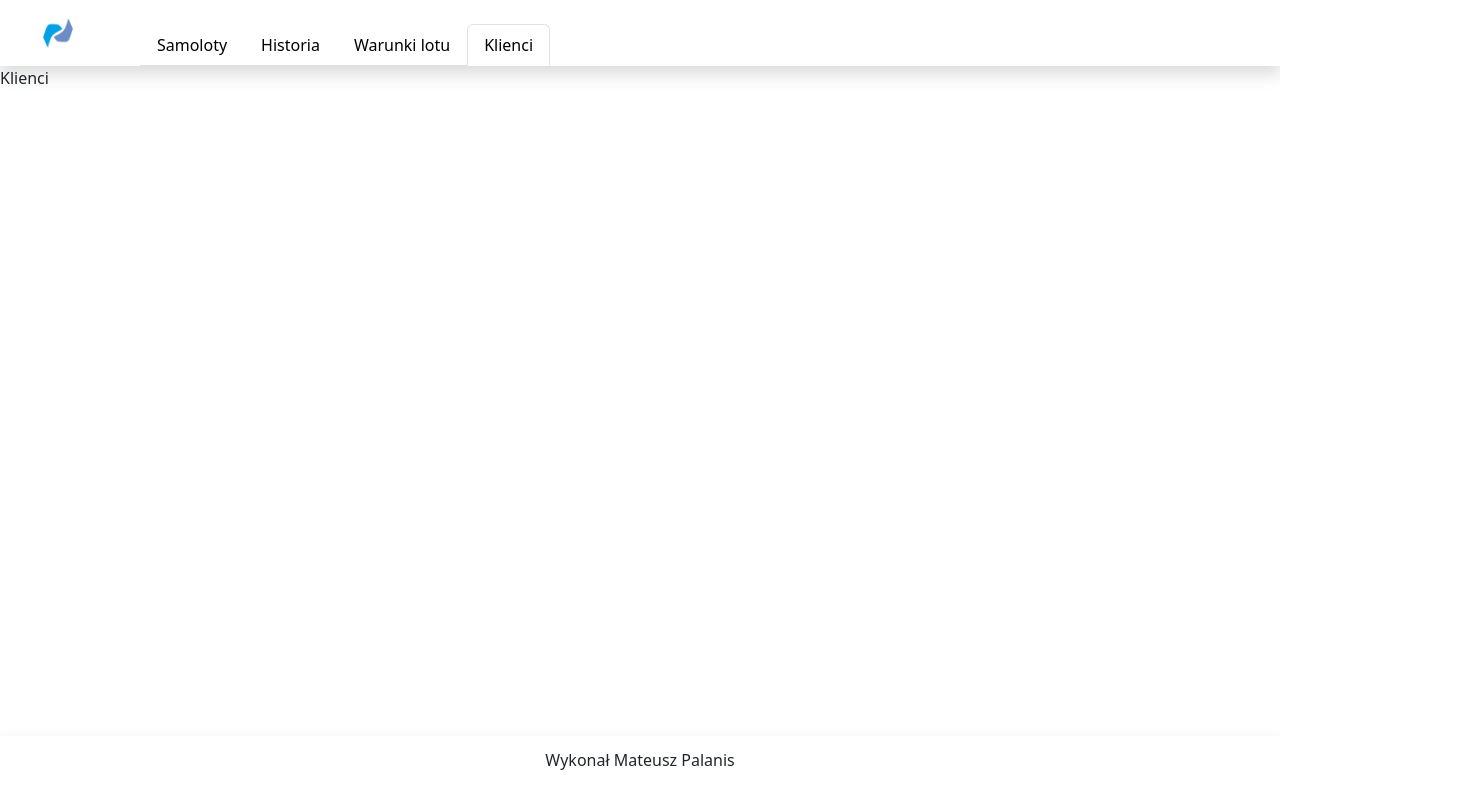
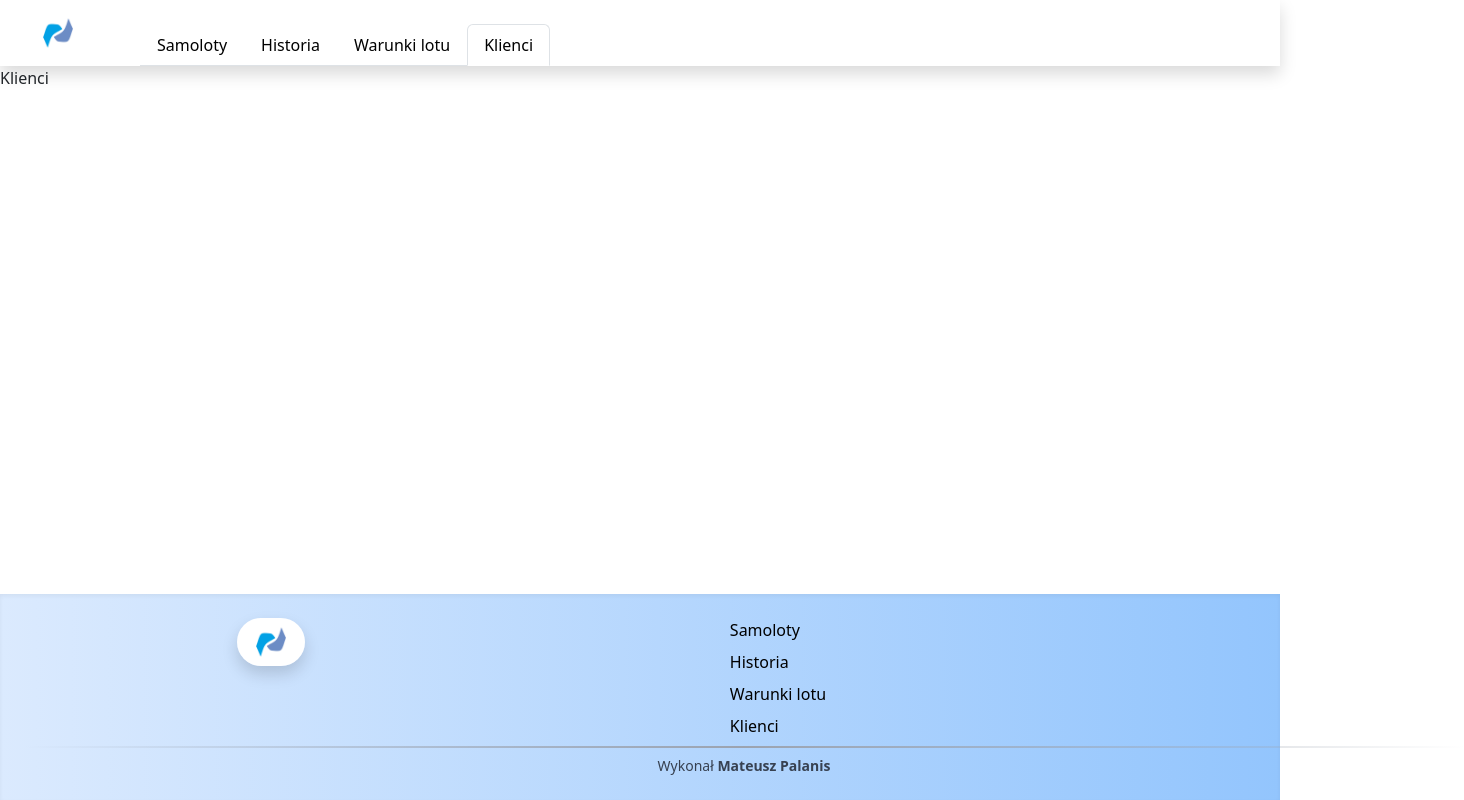
Before and after one commit to mateuszo19/interfejsy, a React (Create React App) app: page /clients in a window 1280 px wide. Shown: the whole page, 1464 px wide, since content can reach past the window. Built offline with nearby package versions, Linux system fonts and the light colour scheme.

Commit message:
export links, add links in footer

```diff
--- a/src/components/Footer/Footer.tsx
+++ b/src/components/Footer/Footer.tsx
@@ -1,8 +1,41 @@
-const Footer = () => (
+import {NavLink} from "react-router-dom";
+import links from "../const/links";
 
-    <footer className="w-full h-16 flex items-center justify-center shadow">
-        <p>Wykonał Mateusz Palanis</p>
-    </footer>
-    );
+const Footer = () => {
+
+    return (
+        <footer className="w-full flex flex-col px-4 py-6 bg-gradient-to-r from-blue-100 to-blue-300  shadow-inner">
+            <div className="w-full flex flex-col gap-2 text-center lg:w-[1440px] m-auto">
+                <div className="flex justify-around">
+                    <div>
+                        <NavLink to="/">
+                            <img src="logo.jpg" className="h-12 rounded-full shadow" alt="Logo" />
+                        </NavLink>
+                    </div>
+                    <div className="flex flex-col gap-2 items-start">
+                        {
+                            links.map((link, index) => (
+                                    <NavLink
+                                        key={'FooterLink' + index}
+                                        to={link.url}
+                                        className={({ isActive }) => `nav-link cursor-pointer text-black ${isActive ? "active" : ""}`}
+                                    >
+                                        {link.label}
+                                    </NavLink>
+                            ))
+                        }
+                    </div>
+                    <div></div>
+                </div>
+                <div className="flex flex-col gap-2 w-full">
+                    <div className="w-full h-[2px] bg-gradient-to-r from-transparent via-gray-400 to-transparent" />
+                    <p className="text-sm text-gray-700 p-0 m-auto">
+                        Wykonał <span className="font-semibold">Mateusz Palanis</span>
+                    </p>
+                </div>
+            </div>
+        </footer>
+    )
+};
 
 export default Footer;
--- a/src/components/Header/Header.tsx
+++ b/src/components/Header/Header.tsx
@@ -1,4 +1,5 @@
 import { NavLink } from "react-router-dom";
+import links from "../const/links";
 
 const Header = () => {
     return (
@@ -8,38 +9,18 @@ const Header = () => {
             </NavLink>
             <div className="flex px-4 pt-4 gap-4">
                 <ul className="nav nav-tabs">
-                    <li className="nav-item">
-                        <NavLink
-                            to="/planes"
-                            className={({ isActive }) => `nav-link text-black ${isActive ? "active" : ""}`}
-                        >
-                            Samoloty
-                        </NavLink>
-                    </li>
-                    <li className="nav-item">
-                        <NavLink
-                            to="/history"
-                            className={({ isActive }) => `nav-link text-black ${isActive ? "active" : ""}`}
-                        >
-                            Historia
-                        </NavLink>
-                    </li>
-                    <li className="nav-item">
-                        <NavLink
-                            to="/flight-conditions"
-                            className={({ isActive }) => `nav-link text-black ${isActive ? "active" : ""}`}
-                        >
-                            Warunki lotu
-                        </NavLink>
-                    </li>
-                    <li className="nav-item">
-                        <NavLink
-                            to="/clients"
-                            className={({ isActive }) => `nav-link text-black ${isActive ? "active" : ""}`}
-                        >
-                            Klienci
-                        </NavLink>
-                    </li>
+                    {
+                        links.map((link, index) => (
+                            <li className="nav-item" key={'headerLink' + index}>
+                                <NavLink
+                                    to={link.url}
+                                    className={({ isActive }) => `nav-link text-black ${isActive ? "active" : ""}`}
+                                >
+                                    {link.label}
+                                </NavLink>
+                            </li>
+                        ))
+                    }
                 </ul>
             </div>
         </nav>
--- /dev/null
+++ b/src/components/const/links.ts
@@ -0,0 +1,22 @@
+import {LinkInterface} from "../../interfaces/link.interface";
+
+const links: LinkInterface[] = [
+    {
+        label: "Samoloty",
+        url: "/planes",
+    },
+    {
+        label: "Historia",
+        url: "/history",
+    },
+    {
+        label: "Warunki lotu",
+        url: "/flight-conditions",
+    },
+    {
+        label: "Klienci",
+        url: "/clients",
+    },
+];
+
+export default links;
--- /dev/null
+++ b/src/interfaces/link.interface.ts
@@ -0,0 +1,4 @@
+export interface LinkInterface {
+    label: string;
+    url: string;
+}
```
